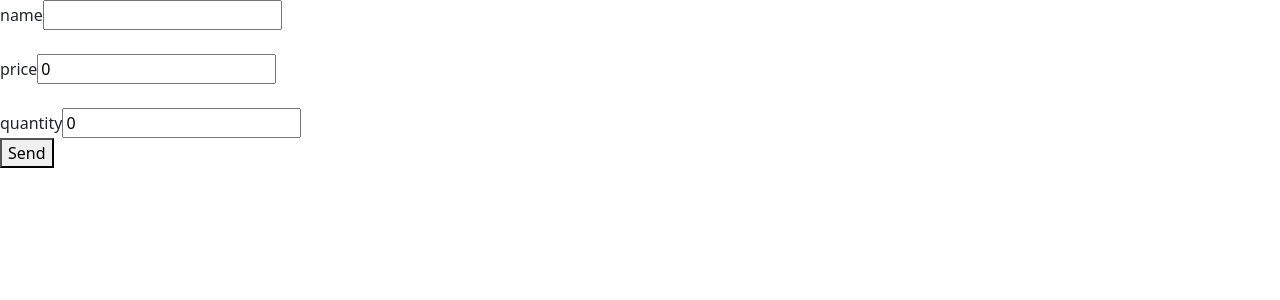
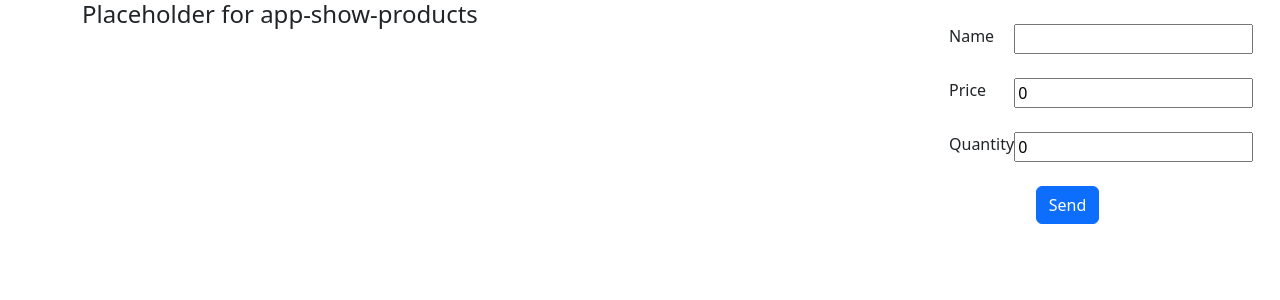
Before and after one commit to MckCieply/Spring-Angular-ShoppingCart, an Angular app in the folder Angular-ShoppingCart/: page / in a window 1280 px wide. Shown: the top 300 px of the page. Built offline with nearby package versions, Linux system fonts and the light colour scheme.

Commit message:
Update UI for addproducts form
Implemented bootstrap to overall enhance UX

```diff
--- a/Angular-ShoppingCart/src/app/app.component.html
+++ b/Angular-ShoppingCart/src/app/app.component.html
@@ -1,2 +1,10 @@
-
-<app-products></app-products>
+<div class="container">
+    <div class="row">
+        <div class="col-md-9">
+            <h4> Placeholder for app-show-products</h4>
+          </div>
+        <div class="col-md-3">
+            <app-add-products></app-add-products>
+        </div>
+    </div>
+</div>
--- a/Angular-ShoppingCart/src/app/app.module.ts
+++ b/Angular-ShoppingCart/src/app/app.module.ts
@@ -2,14 +2,14 @@ import { NgModule } from '@angular/core';
 import { BrowserModule } from '@angular/platform-browser';
 
 import { AppComponent } from './app.component';
-import { ProductsComponent } from './components/products/products.component';
+import { AddProductsComponent } from './components/add-products/add-products.component';
 import {FormsModule} from "@angular/forms";
 import {HttpClientModule} from "@angular/common/http";
 
 @NgModule({
   declarations: [
     AppComponent,
-    ProductsComponent
+    AddProductsComponent
   ],
   imports: [
     BrowserModule,
--- /dev/null
+++ b/Angular-ShoppingCart/src/app/components/add-products/add-products.component.html
@@ -0,0 +1,36 @@
+
+<form (ngSubmit)="onSubmit()">
+  <div class="container-fluid">
+    <br>
+    <div class="row">
+      <div class="col-md-3">
+        <label for="name"> Name</label>
+      </div>
+      <div class="col-md-9">
+        <input type="text" id="name" [(ngModel)] = "product.name" name="name">
+      </div>
+    </div>
+  <span></span><br>
+    <div class="row">
+      <div class="col-md-3">
+        <label for="price"> Price</label>
+      </div>
+      <div class="col-md-9">
+        <input type="number" step="0.01" min="0" id="price" [(ngModel)] = "product.price" name="price">
+      </div>
+    </div>
+  <span></span><br>
+    <div class="row">
+      <div class="col-md-3">
+  <label for="quantity"> Quantity</label>
+      </div>
+      <div class="col-md-9">
+  <input type="number" id="quantity" [(ngModel)] = "product.quantity" name="quantity">
+      </div>
+    </div>
+  <span></span><br>
+    <div class="text-center">
+      <button type="submit" class=" btn btn-primary "> Send </button>
+    </div>
+  </div>
+</form>
--- a/Angular-ShoppingCart/src/app/components/products/products.component.html
+++ /dev/null
@@ -1,13 +0,0 @@
-
-<form (ngSubmit)="onSubmit()" #productForm="ngForm">
-  <label for="name"> name</label>
-  <input type="text" id="name" [(ngModel)] = "product.name" name="name">
-  <br><span></span><br>
-  <label for="price"> price</label>
-  <input type="number" step="0.01" min="0" id="price" [(ngModel)] = "product.price" name="price">
-  <br><span></span><br>
-  <label for="quantity"> quantity</label>
-  <input type="number" id="quantity" [(ngModel)] = "product.quantity" name="quantity">
-  <span></span><br>
-  <button type="submit" class="submit-button"> Send </button>
-</form>
```
Also changed, not shown: Angular-ShoppingCart/src/app/components/add-products/add-products.component.ts (renamed from Angular-ShoppingCart/src/app/components/products/products.component.ts, +4 -4 lines), Angular-ShoppingCart/src/app/components/add-products/add-products.component.css (added).
